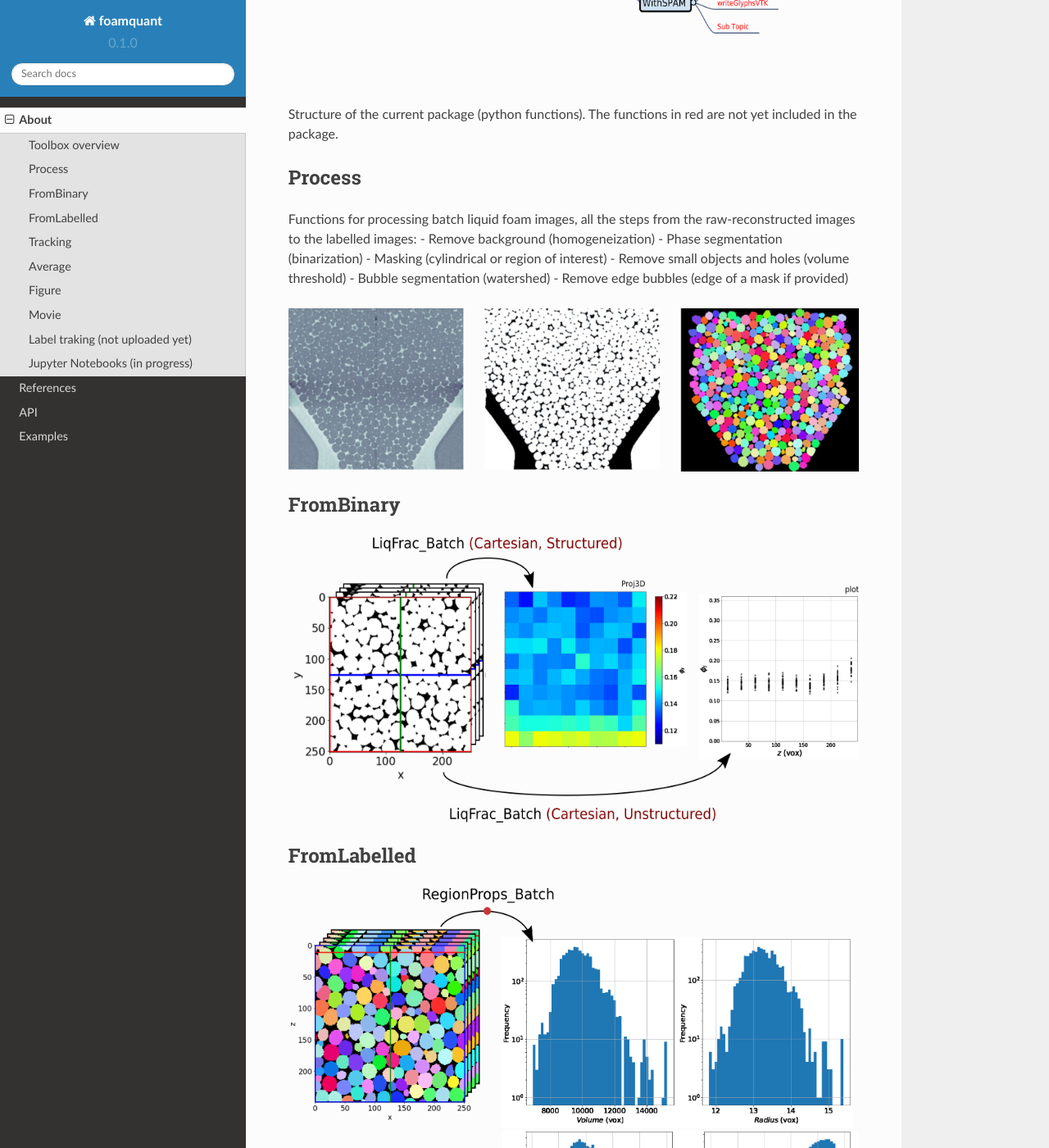
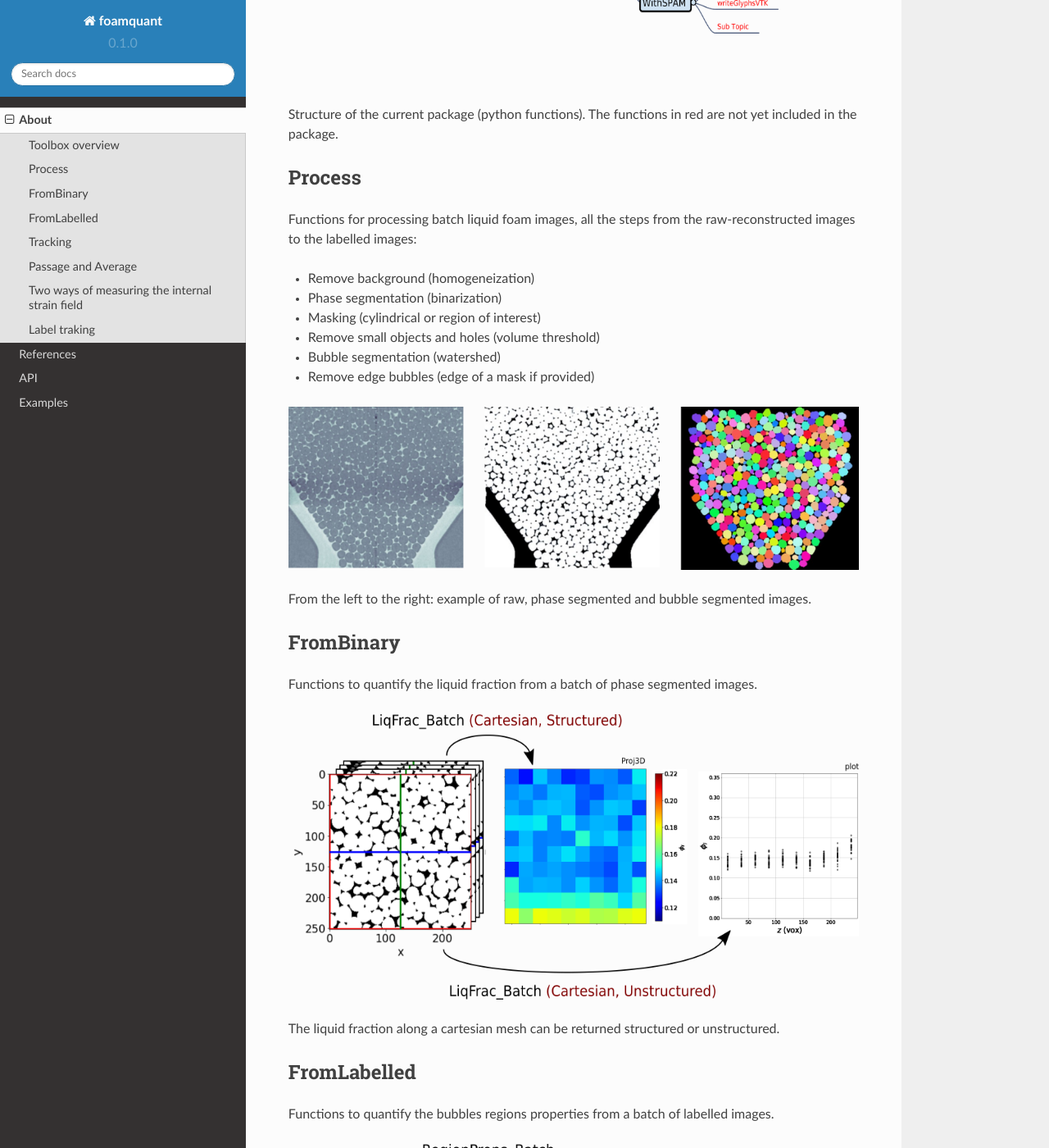
Before and after one commit to floschott/foamquant, a Sphinx documentation site: the page built from docs/source/about.rst, in a window 1280 px wide and 1400 px high, scrolled down 1322 px. Shown: the whole window at 82% size. Built offline with Sphinx 7.4.7 and the Read the Docs theme 2.0.0, drawn with Linux system fonts in a browser that asks for light colours; some of the changed text lies outside the part shown.

Commit message:
Update about.rst

```diff
--- a/docs/source/about.rst
+++ b/docs/source/about.rst
@@ -23,25 +23,38 @@
 -----------------
 
 Functions for processing batch liquid foam images, all the steps from the raw-reconstructed images to the labelled images:
-- Remove background (homogeneization)
-- Phase segmentation (binarization)
-- Masking (cylindrical or region of interest)
-- Remove small objects and holes (volume threshold)
-- Bubble segmentation (watershed)
-- Remove edge bubbles (edge of a mask if provided)
+
+* Remove background (homogeneization)
+
+* Phase segmentation (binarization)
+
+* Masking (cylindrical or region of interest)
+
+* Remove small objects and holes (volume threshold)
+
+* Bubble segmentation (watershed)
+
+* Remove edge bubbles (edge of a mask if provided)
 
 .. figure:: Process.png
    :scale: 40%
 
+From the left to the right: example of raw, phase segmented and bubble segmented images.
 
 FromBinary
 -----------------
 
+Functions to quantify the liquid fraction from a batch of phase segmented images.
+
 .. figure:: fromliqfrac.png
    :scale: 40%
 
+The liquid fraction along a cartesian mesh can be returned structured or unstructured.
+
 FromLabelled
 -----------------
+
+Functions to quantify the bubbles regions properties from a batch of labelled images.
 
 .. figure:: fromlab.png
    :scale: 40%
@@ -49,65 +62,41 @@
 Tracking
 -----------------
 
+Functions to track the bubbles and their properties from a batch of labelled images.
+
 .. figure:: tracking.png
    :scale: 40%
 
-Average
+The color (from green to black) indicates the time index. The red points are the position of lost tracking.
+
+Passage and Average
 -----------------
+
+Functions to convert scalar, vectorial or tensorial properties from cartesian to cylindrical and spherical, and perform time/space averages.
 
 .. figure:: passage_average.png
    :scale: 40%
 
-Figure
+
+
+Two ways of measuring the internal strain field
 -----------------
-
-Movie
------------------
-
-1) Elastic deformation field:
 
    - Shape field, defined in [Graner2008]_ and first used in [Raufaste2015]_
 
    - Texture field, defined in [Graner2008]_
 
 .. figure:: shape_texture_3d.PNG
+   :scale: 30%
+
+Label traking
+-----------------
+The tracking method was inspired by ID-track presented in [Ando2013]_.
+
+.. figure:: tracking_3d.PNG
    :scale: 50%
 
-Shape and texture in 3D
-
-   - Elastic internal strain field, defined in [Graner2008]_
-
-2) Detection of created / disappeared films (contacts)
-
-3) Plastic deformation field (T1)
-
-Label traking (not uploaded yet)
------------------
-The tracking method was inspired by ID-track presented in [Ando2013]_ and uses DVC SPAM-ddic [Hall2010]_ [Ando2013]_.
-
-1) Bubble traking
-
-.. figure:: tracking_3d.PNG
-   :scale: 90%
-
 Tracking of five bubbles, showing various tracked properties: elastic internal strain, contact, velocity, and volume.
-
-2) Film traking
-
-
-Jupyter Notebooks (in progress)
------------------
-Example of extracted properties:
-
-1) Liquid fraction and Plateau border radius
-
-2) Bubble volume distribution and Volume image
-
-3) Coordination distribution and Coordination image
-
-4) Foam flow field (tracking and DVC SPAM-ddic [Hall2010]_ [Ando2013]_)
-
-5) Bubble tracking and time resolved visualization in ParaView
 
 
 References
```
